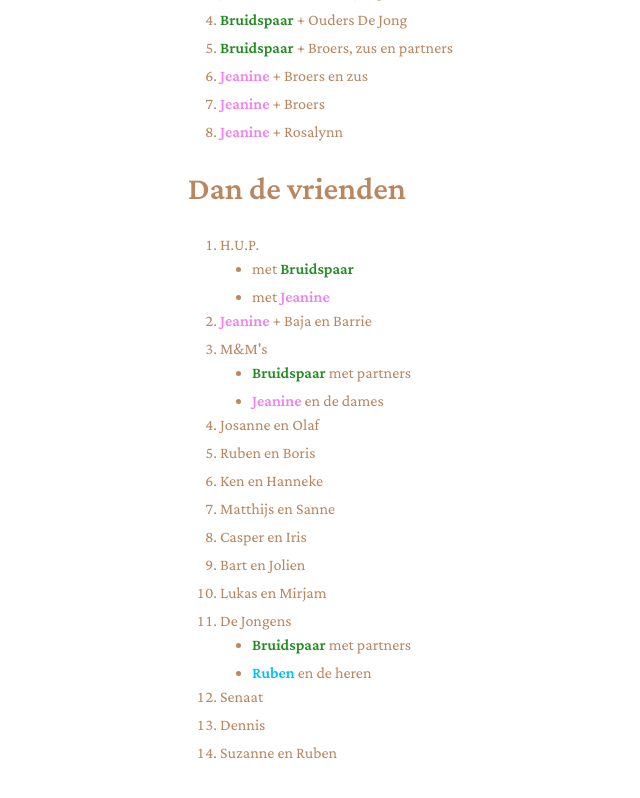
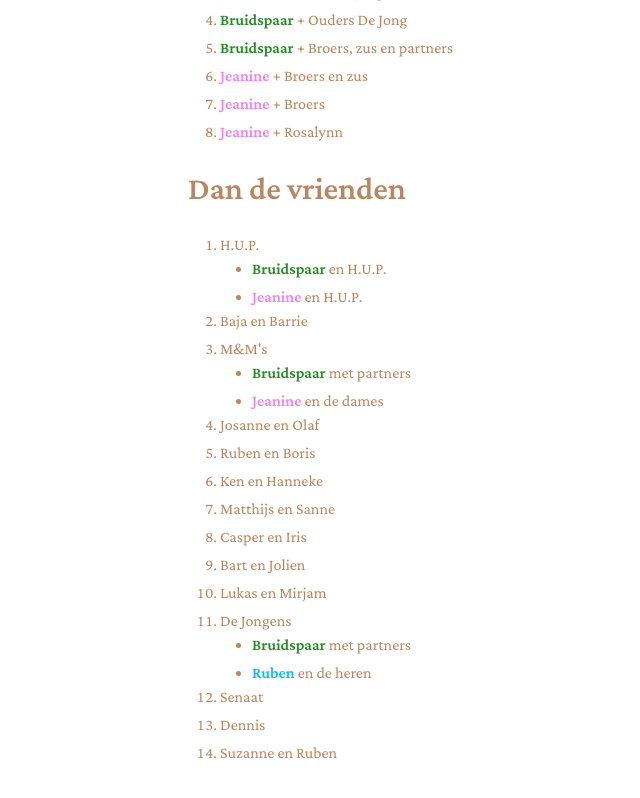
Before and after one commit to RubenSmit/bruiloftjeanineenruben.nl, a Jekyll site: the page built from fotovolgorde.markdown, in a window 1280 px wide and 900 px high, scrolled down 1670 px. Shown: the top 798 px of the window, without its empty margins (20-660 px from the left). Built offline with Jekyll 4.4.1, drawn with Linux system fonts in a browser that asks for light colours.

Commit message:
Update fotovolgorde.markdown

```diff
--- a/fotovolgorde.markdown
+++ b/fotovolgorde.markdown
@@ -53,10 +53,10 @@ De Jong
 <ol>
     <li>H.U.P.</li>
         <ul>
-           <li>met <b style="color: forestgreen;">Bruidspaar</b></li>
-           <li>met <b style="color: violet;">Jeanine</b></li>
+           <li><b style="color: forestgreen;">Bruidspaar</b> en H.U.P.</li>
+           <li><b style="color: violet;">Jeanine</b> en H.U.P.</li>
         </ul>
-    <li><b style="color: violet;">Jeanine</b> + Baja en Barrie</li>
+    <li>Baja en Barrie</li>
     <li>M&M's</li>
         <ul>
             <li><b style="color: forestgreen;">Bruidspaar</b> met partners</li>
```
